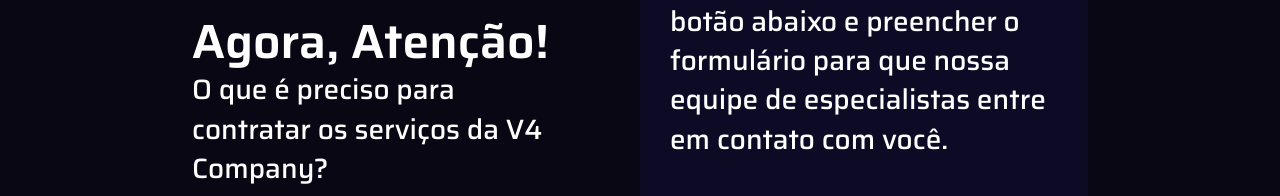
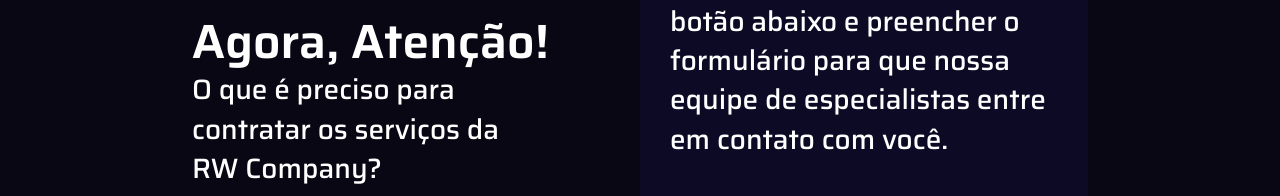
Before and after one commit to RafaelPires2/rw-company, a website: page index.html in a window 1280 px wide. Shown: the part 3373-3569 px from the top of the page. Drawn offline with Linux system fonts and the light colour scheme.

Commit message:
fix: text

```diff
--- a/index.html
+++ b/index.html
@@ -311,7 +311,7 @@
               <img class="icon-alert" src="./styles/assets/alert.svg" alt="icone de alerta" />
               <h1 class="c-title">Agora, <span>Atenção!</span></h1>
               <h2 class="c-subtitle">
-                O que é preciso para contratar os serviços da V4 Company?
+                O que é preciso para contratar os serviços da RW Company?
               </h2>
             </div>
 
```
